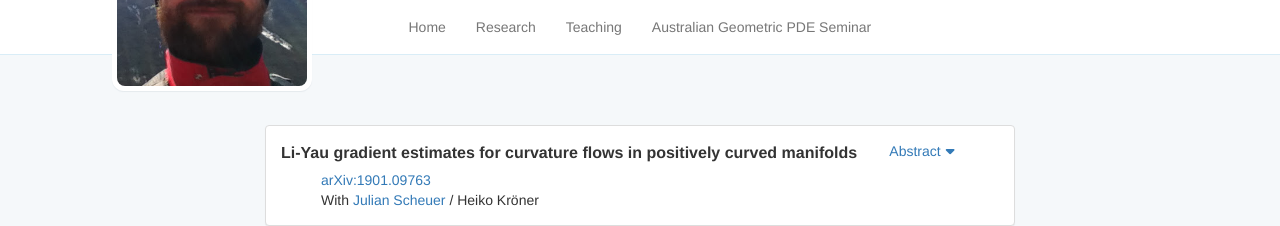
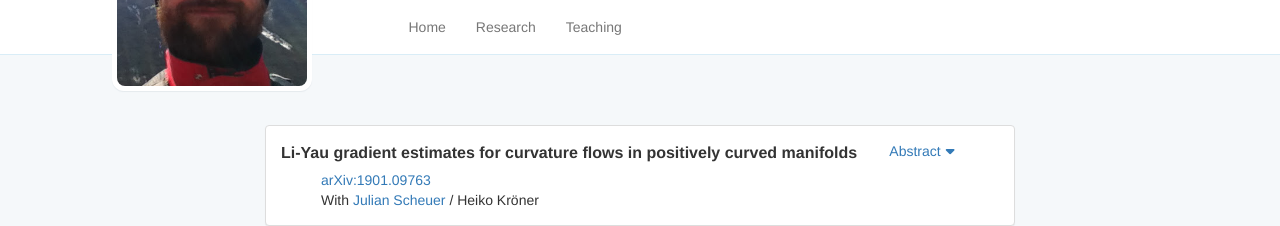
Before and after one commit to pabryan/pabryan.github.io, a Jekyll site: the page built from research/index.html, in a window 1280 px wide. Shown: the part 200-426 px from the top of the page. Built offline with Jekyll 4.4.1, drawn with Linux system fonts in a browser that asks for light colours.

Commit message:
Removed ozgeompde menu imte.

```diff
--- a/_data/toc.yaml
+++ b/_data/toc.yaml
@@ -5,6 +5,3 @@ toc:
 
 - title: Teaching
   url: /teaching/
-
-- title: Australian Geometric PDE Seminar
-  url: /geompde/
```
